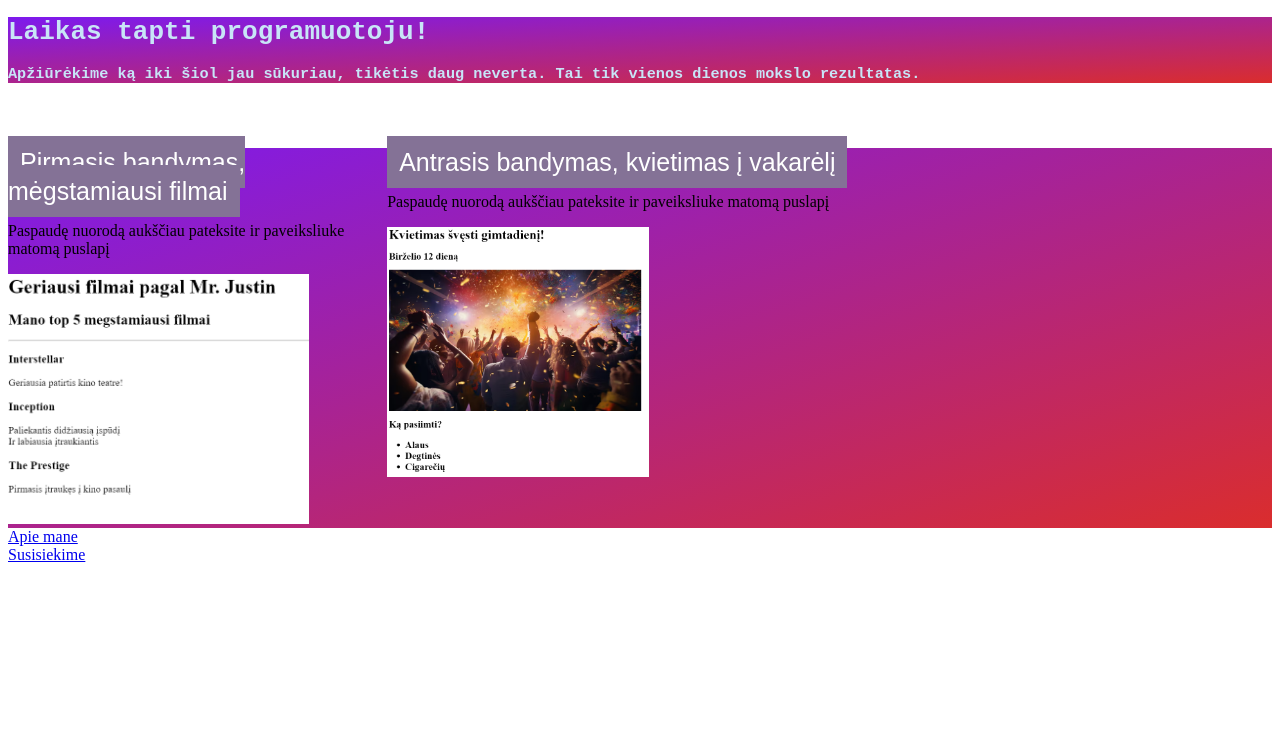
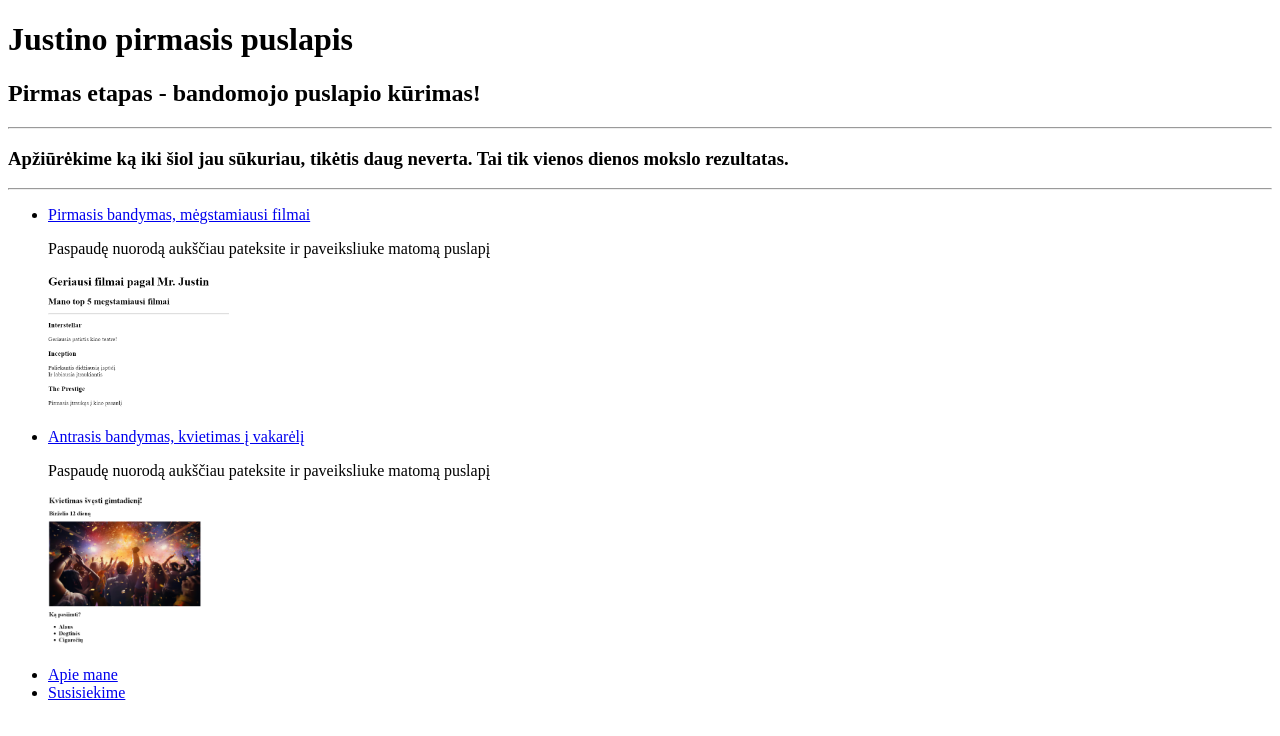
Before and after one commit to JustinasPakalnis/4.3-HTML-Porfolio-Project, a website: page index.html in a window 1280 px wide. Drawn offline with Linux system fonts and the light colour scheme.

Commit message:
css remowe

```diff
--- a/index.html
+++ b/index.html
@@ -6,109 +6,28 @@
     <title>Justino puslapis</title>
  </head>
  <body>
-    <main>
-    <div style ="
-    background-image: linear-gradient(to bottom right, rgb(125, 26, 238), rgb(218, 45, 45));
-    font-family: Monospace;
-    color: rgb(200, 229, 247);">
-        <h1>Laikas tapti programuotoju!</h1>
+<h1>Justino pirmasis puslapis</h1>
+<h2>Pirmas etapas - bandomojo puslapio kūrimas!</h2>
+<hr>
 <h3>Apžiūrėkime ką iki šiol jau sūkuriau, tikėtis daug neverta. Tai tik vienos dienos mokslo rezultatas. </h3>
-        </div>
-        <div style ="
-        display: inline-block;
-        width: 100%;
-        background-image: linear-gradient(to bottom right, rgb(125, 26, 238), rgb(218, 45, 45));
-        margin-top: 50px;">
-        <div style="
-        width: 30%;
-        float: left; ">
-                    <a  style = "
-                    font-family: Arial, Helvetica, sans-serif;
-                    background-color: rgb(132, 114, 150) ;
-                    border-style: solid;
-                    border-width: 12px;
-                    border-color:rgb(132, 114, 150);
-                    font-size: 25px;color: white;
-                    text-decoration: none"  href="./public/movie-ranking.html">Pirmasis bandymas, mėgstamiausi filmai</a>
+<hr>
+<ul>
+    <li>
+        <a href="./public/movie-ranking.html">Pirmasis bandymas, mėgstamiausi filmai</a>
+    </li>
     <p>Paspaudę nuorodą aukščiau pateksite ir paveiksliuke matomą puslapį</p>
 <a href="./public/movie-ranking.html">
-                    <img src="./assets/images/Filmai.png" height="250">
+    <img src="./assets/images/Filmai.png" height="150">
 </a>
-        </div><div>
-
-                    <a style = "
-                    font-family: Arial, Helvetica, sans-serif;
-                    background-color: rgb(132, 114, 150) ;
-                    border-style: solid;
-                    border-width: 12px;
-                    border-color:rgb(132, 114, 150);
-                    font-size: 25px;color: white;text-decoration: none" href="./public/birthday-invite.html">Antrasis bandymas, kvietimas į vakarėlį</a>
+<li>
+    <a href="./public/birthday-invite.html">Antrasis bandymas, kvietimas į vakarėlį</a>
+</li>
 <p>Paspaudę nuorodą aukščiau pateksite ir paveiksliuke matomą puslapį</p>
 <a href="./public/birthday-invite.html">
-                            <img src="./assets/images/Kvietimas.png" height="250">
+    <img src="./assets/images/Kvietimas.png" height="150">
 </a>
-                </div></div>
+</ul>
+<ul><li><a href="./public/about.html">Apie mane</a></li><li><a href="./public/contact.html"> Susisiekime</a></ul></li>
 
-<a href="./public/about.html">Apie mane</a><br><a href="./public/contact.html"> Susisiekime</a>
-</main>
  </body>
  </html>
-
-
-
-
- <!--
-
-<body style="background-color: rgb(112, 202, 112);">
-    <main style="background-color: whitesmoke; width: 50%;margin-top: 150px;margin-left: 25%;>
-template:
-MATAVIMO vienetai:
- -absoliutinis skaitines reiksmes: mm, cm, px, rem
- -reliatyvios skaitines reiksmes: %, vem
-
-stiliaus-savybes-pavadinimas: jos reiksme;
-style ="background-color: rgb(106, 114, 182);" ||fono spalva
-color: black; ||teksto spalva
-font-size: 8px; ||srifto dydis
-font-size: 8%; ||srifto dydis
-font-size: 8rem; ||srifto dydis
-font-weight: normal arba fold;
-font-style: normal arba italic; ??
-text-style: normal arba italic; ??
-font-family: arial; sriftas
-text-decoration: none;
-text-decoration: underline;
-text-transform: lowercase uppercase ir capitalize; capitalize kiekvieno zodzio pirma padaro didziaja
-
-
-width: 100%; gali buto auto
-height: 100%; procentais neveiks
-
-
-margin: 0; atstumas iki aplinkinio elemento
-margin: 20px; atstumas iki aplinkinio elemento
-margin-top: 20px; atstumas iki aplinkinio elemento
-margin-left: 20px; top left right bottom
-
-padding:0; elemento issiputimas savyje nuo savo turinio iki elemento krastu
-
-border-width: 1px;
-border-style: solid;
-border-style: dotten;
-border-style: dashed;
-border-color: red;
-border: 1px solid red;
-
-border-radius: 0; kampu uzapvalinimas
-border-radius: 20%; kampu uzapvalinimas kiausinis
-border-radius: 10px; kampu uzapvalinimas stadionas
-
-display: none; yra reikalu? elementas visiskai nematomas
-display: block; blokinis vertikalus deliojimas
-display: inline; elgiasi kaip tekstas. nereaguoja i height ir width
-display: inline-block; bloko ir inline miksas !!!!!!!!!!!!!!!!!!!!!!!!!!!!!!!!!!!!!!!!!!
-
-float: left;    priverstinis elemento stumimas pasirinka kryptimi iki artimiausio iki elemento
-float: right;
-
--->
```
Lines whose indentation alone changed are shown as unchanged.
